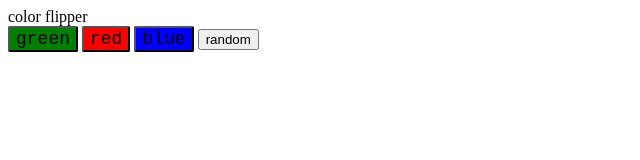
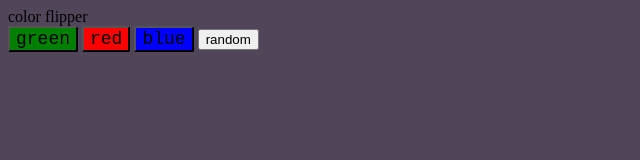
Before and after one commit to fslvrse/colorflipper, a plain HTML site: page index.html in a window 1280 px wide. Both pictures are taken after a click on the button "random". Shown: the whole page, without its empty margins (0-640 px from the left). Drawn offline with Linux system fonts and the light colour scheme.

Commit message:
done with the project

```diff
--- a/index.html
+++ b/index.html
@@ -11,7 +11,7 @@
     <button id="green" onclick="selector('green')">green</button>
      <button id="red"onclick="selector('red')">red</button>
       <button id="blue"onclick="selector('blue')">blue</button>
-       <button id="random">random</button>
+       <button id="random" onclick="randomColor()">random</button>
 
        <script src="script.js"></script>
 </body>
--- a/script.js
+++ b/script.js
@@ -2,3 +2,13 @@ const body = document.getElementsByTagName("body")[0];
 function selector(name) {
     body.style.backgroundColor = name;
 }
+
+function randomColor(){
+    const red = Math.round(Math.random()*255)
+    const green = Math.round(Math.random() * 255)
+    const blue = Math.round(Math.random() * 255);
+
+    const color = `rgb(${red},${blue},${green})`
+    body.style.backgroundColor = color;
+
+}
```
